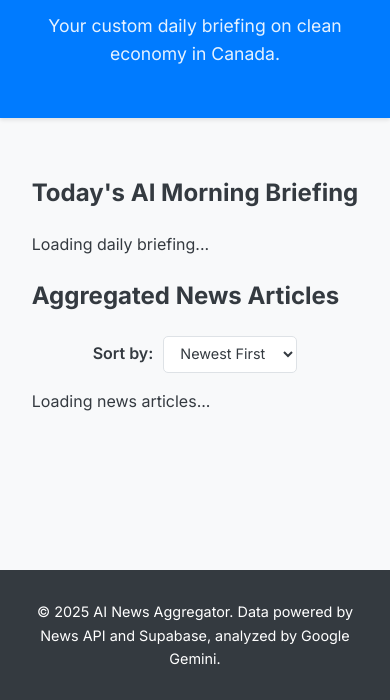
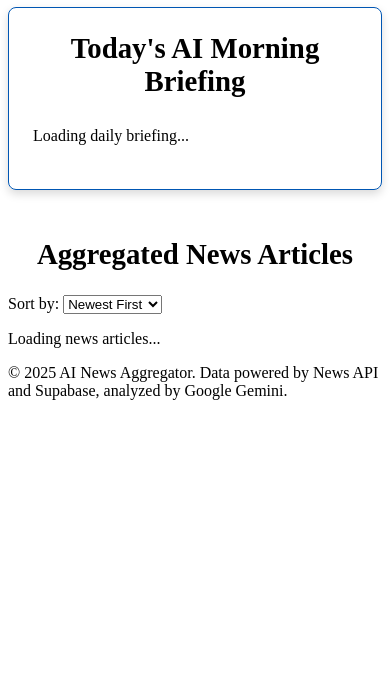
Before and after one commit to TanivAshraf/ai-news-agent-poc, a plain HTML site: page frontend/index.html in a window 390 px wide. Shown: the part 144-844 px from the top of the page. Drawn offline with nearby package versions, Linux system fonts and the light colour scheme.

Commit message:
Update style.css

```diff
--- a/frontend/style.css
+++ b/frontend/style.css
@@ -1,157 +1,53 @@
-@import url('https://fonts.googleapis.com/css2?family=Inter:wght@300;400;600;700&display=swap');
-
-:root {
-    --primary-color: #007bff; /* Blue */
-    --secondary-color: #6c757d; /* Grey */
-    --background-color: #f8f9fa;
-    --text-color: #343a40;
-    --card-background: #ffffff;
-    --border-color: #dee2e6;
-    --font-family: 'Inter', sans-serif;
-}
-
-body {
-    font-family: var(--font-family);
-    line-height: 1.6;
-    margin: 0;
-    padding: 0;
-    background-color: var(--background-color);
-    color: var(--text-color);
-    display: flex;
-    flex-direction: column;
-    min-height: 100vh;
-}
-
-header {
-    background-color: var(--primary-color);
-    color: white;
-    padding: 2rem 1rem;
-    text-align: center;
-    box-shadow: 0 2px 4px rgba(0, 0, 0, 0.1);
-}
-
-header h1 {
-    margin-top: 0;
-    font-weight: 700;
-    font-size: 2.5rem;
-}
-
-header p {
-    font-size: 1.1rem;
-    opacity: 0.9;
-}
-
-.filter-options {
-    margin-top: 1rem;
-    display: flex;
-    justify-content: center;
-    align-items: center;
-    gap: 10px;
-}
-
-.filter-options label {
-    font-weight: 600;
-}
-
-.filter-options select {
-    padding: 0.5rem 0.75rem;
-    border-radius: 5px;
-    border: 1px solid var(--border-color);
-    background-color: white;
-    color: var(--text-color);
-    font-family: var(--font-family);
-    font-size: 0.9rem;
-}
-
-main {
-    flex-grow: 1;
-    padding: 2rem 1rem;
-    max-width: 960px;
-    margin: 20px auto;
-}
-
-.news-card {
+/* Styles for Daily Briefing Section */
+#daily-briefing-container {
     background-color: var(--card-background);
-    border: 1px solid var(--border-color);
+    border: 1px solid #0056b3; /* Slightly different border for emphasis */
     border-radius: 8px;
     padding: 1.5rem;
-    margin-bottom: 1.5rem;
-    box-shadow: 0 4px 6px rgba(0, 0, 0, 0.05);
-    transition: transform 0.2s ease-in-out;
-}
-
-.news-card:hover {
-    transform: translateY(-5px);
-}
-
-.news-card h2 {
-    margin-top: 0;
-    font-size: 1.6rem;
-    font-weight: 600;
+    margin-bottom: 2rem;
+    box-shadow: 0 4px 10px rgba(0, 0, 0, 0.15);
     color: var(--text-color);
 }
 
-.news-card h2 a {
-    text-decoration: none;
+#daily-briefing-container h2 {
     color: var(--primary-color);
-    transition: color 0.2s ease-in-out;
+    font-size: 1.8rem;
+    font-weight: 700;
+    margin-top: 0;
+    margin-bottom: 1.5rem;
+    text-align: center;
 }
 
-.news-card h2 a:hover {
-    color: darken(var(--primary-color), 10%);
+#briefing-content h3 {
+    color: #333;
+    font-size: 1.3rem;
+    margin-top: 1.5rem;
+    margin-bottom: 0.8rem;
 }
 
-.news-meta {
-    font-size: 0.9rem;
-    color: var(--secondary-color);
+#briefing-content p, #briefing-content ul {
     margin-bottom: 1rem;
+    line-height: 1.7;
 }
 
-.news-meta span {
-    margin-right: 1rem;
+#briefing-content ul {
+    list-style-type: disc;
+    padding-left: 20px;
 }
 
-.news-description {
-    margin-bottom: 1rem;
-    color: #555;
+#briefing-content li {
+    margin-bottom: 0.5rem;
 }
 
-.news-keywords {
-    font-size: 0.8rem;
-    color: #777;
+#briefing-content a {
+    color: var(--primary-color);
+    text-decoration: underline;
 }
 
-.news-keywords span {
-    display: inline-block;
-    background-color: #e2f0ff;
-    color: var(--primary-color);
-    padding: 0.3em 0.6em;
-    border-radius: 3px;
-    margin-right: 5px;
-    margin-bottom: 5px;
+#aggregated-news-section h2 {
+    font-size: 1.8rem;
+    margin-top: 3rem;
+    margin-bottom: 1.5rem;
+    text-align: center;
+    color: var(--text-color);
 }
-
-footer {
-    background-color: var(--text-color);
-    color: white;
-    text-align: center;
-    padding: 1rem;
-    margin-top: auto; /* Pushes footer to the bottom */
-    font-size: 0.9rem;
-}
-
-/* Responsive adjustments */
-@media (max-width: 768px) {
-    header h1 {
-        font-size: 2rem;
-    }
-    main {
-        padding: 1rem;
-    }
-    .news-card {
-        padding: 1rem;
-    }
-    .news-card h2 {
-        font-size: 1.4rem;
-    }
-}
```
